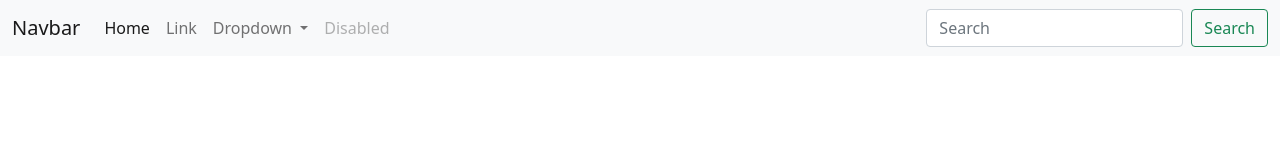
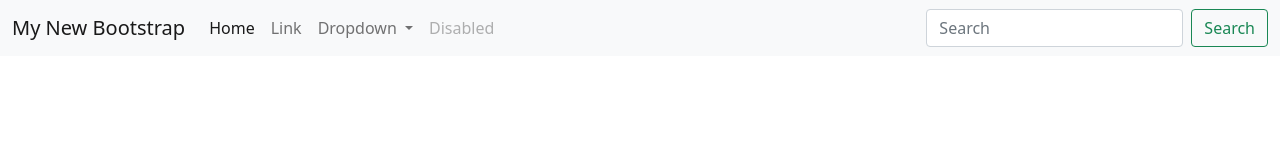
Before and after one commit to BansalAakash/DemoRepo, a plain HTML site: page index.html in a window 1280 px wide. Drawn offline with nearby package versions, Linux system fonts and the light colour scheme.

Commit message:
Committed on develop

```diff
--- a/index.html
+++ b/index.html
@@ -13,7 +13,7 @@
   <body>
     <nav class="navbar navbar-expand-lg navbar-light bg-light">
       <div class="container-fluid">
-        <a class="navbar-brand" href="#">Navbar</a>
+        <a class="navbar-brand" href="#">My New Bootstrap</a>
         <button class="navbar-toggler" type="button" data-bs-toggle="collapse" data-bs-target="#navbarSupportedContent" aria-controls="navbarSupportedContent" aria-expanded="false" aria-label="Toggle navigation">
           <span class="navbar-toggler-icon"></span>
         </button>
```
